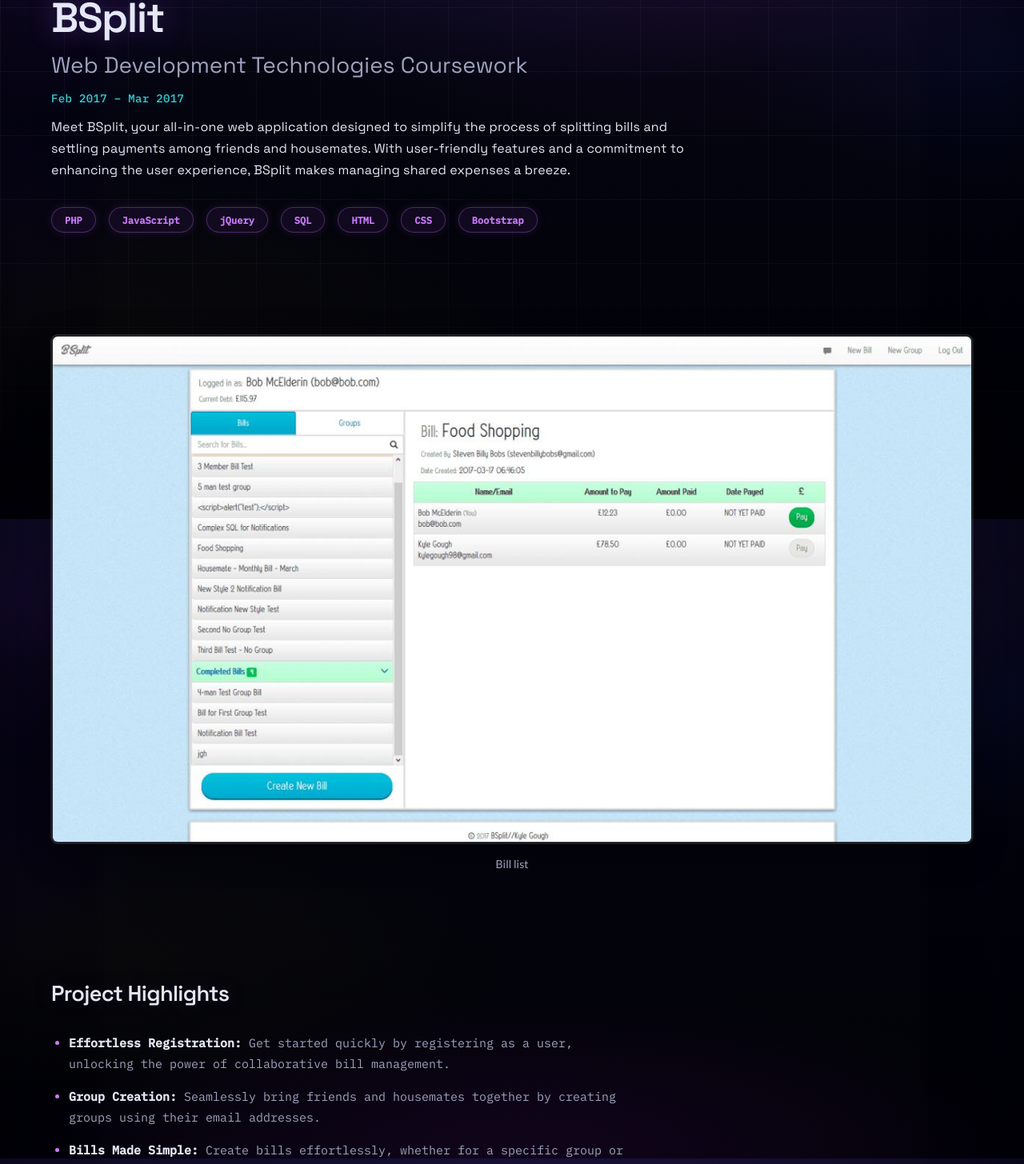
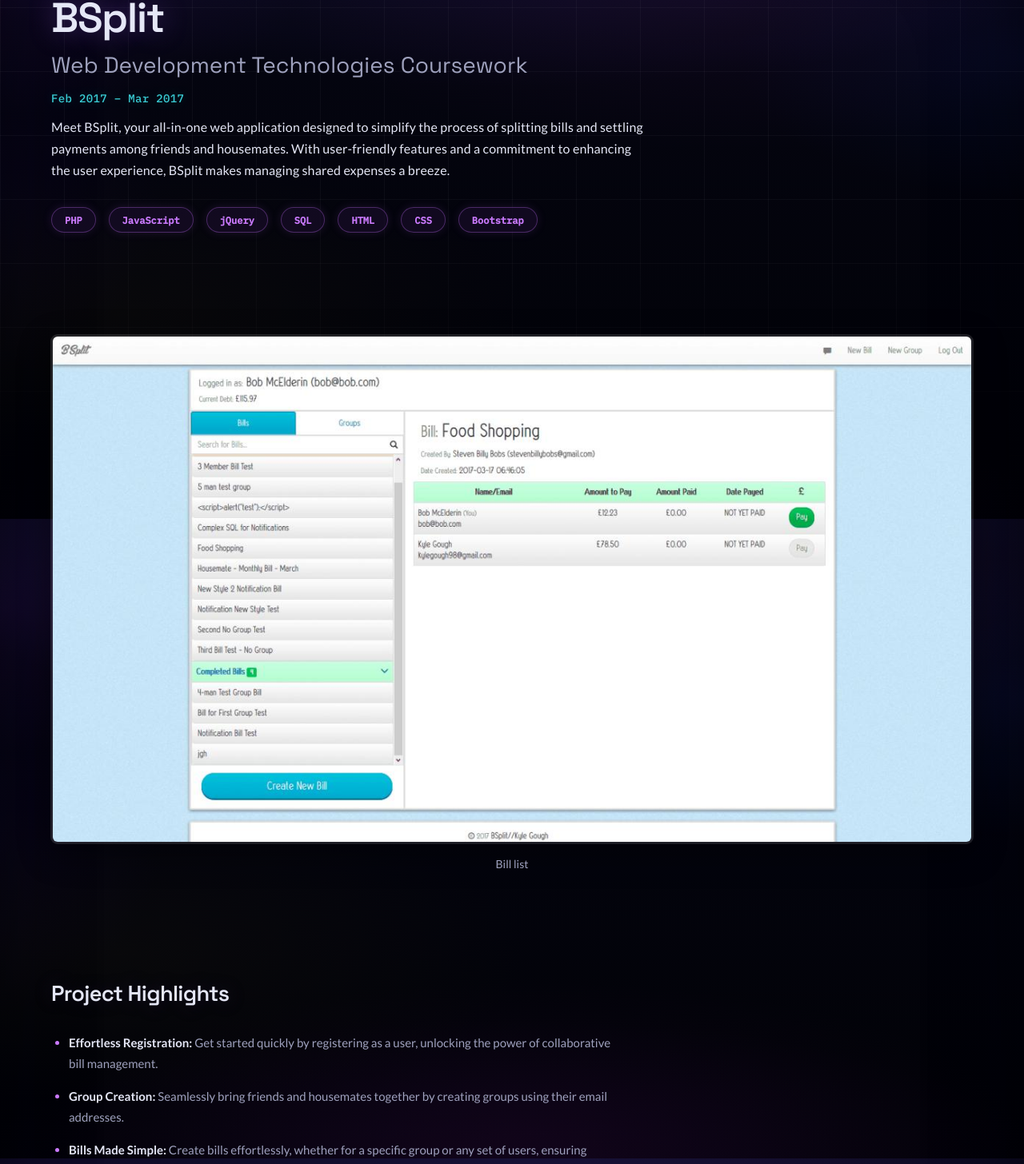
Before and after one commit to KyleGough/portfolio, a Next.js app: page /projects/bsplit in a window 1280 px wide. Shown: the part 151-1607 px from the top of the page at 80% size. Built offline with nearby package versions, Linux system fonts and the light colour scheme.

Commit message:
Fixes (#263)
Co-authored-by: KyleGough <kyle.gough@ripjar.com>

```diff
--- a/components/ProjectHeader/ProjectHeader.tsx
+++ b/components/ProjectHeader/ProjectHeader.tsx
@@ -39,7 +39,7 @@ export const ProjectHeader: React.FC<ProjectHeaderProps> = ({
           </>
         )}
       </p>
-      <p className="mb-4 max-w-reading text-base leading-relaxed text-primary">
+      <p className="mb-4 max-w-reading font-primary text-base leading-relaxed text-primary">
         {project.description}
       </p>
 
--- a/styles/space-gothic.css
+++ b/styles/space-gothic.css
@@ -324,7 +324,6 @@ nav[aria-label='Main'] .slide-in a:focus {
 /* Lists: mono markers feel technical (scoped, not all font-primary) */
 .app-space-gothic .project-list,
 .app-space-gothic .project-list li {
-  font-family: var(--font-ibm-plex-mono), ui-monospace, monospace !important;
   font-size: 0.9375rem;
   line-height: 1.7;
   color: var(--gothic-muted) !important;
@@ -361,14 +360,12 @@ nav[aria-label='Main'] .slide-in a:focus {
 .app-space-gothic p.max-w-reading.leading-relaxed,
 .app-space-gothic p.leading-relaxed {
   color: var(--gothic-fg) !important;
-  font-family: var(--font-space-grotesk), system-ui, sans-serif !important;
   font-size: 1rem;
   line-height: 1.7 !important;
   letter-spacing: 0.01em;
 }
 .app-space-gothic p.max-w-reading {
   color: var(--gothic-fg) !important;
-  font-family: var(--font-space-grotesk), system-ui, sans-serif !important;
   line-height: 1.65;
 }
 .app-space-gothic .max-w-reading:not(.project-list) {
--- a/utilities/featuredCaseStudies.ts
+++ b/utilities/featuredCaseStudies.ts
@@ -28,7 +28,7 @@ export const FEATURED_CASE_STUDIES: readonly FeaturedCaseStudy[] = [
     date: { start: { month: 7, year: 2023 } },
     image: imageMars,
     excerpt:
-      'Interactive 3D solar system in the browser, with orbits, lighting, and a careful balance of performance and feel.',
+      'Interactive 3D solar system in the browser, with orbital mechanics inspired motion, cinematic camera controls, and educational waypoints.',
   },
   {
     id: 'sudoku',
```
